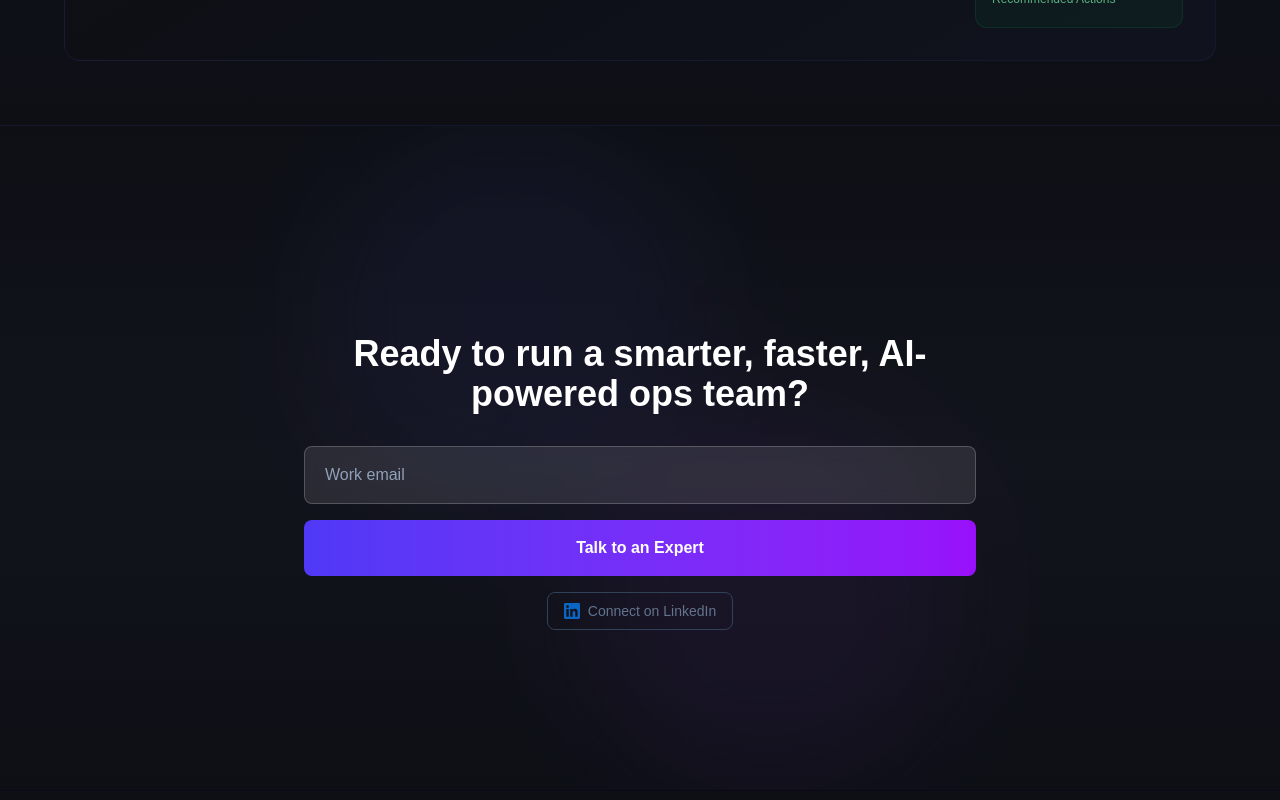
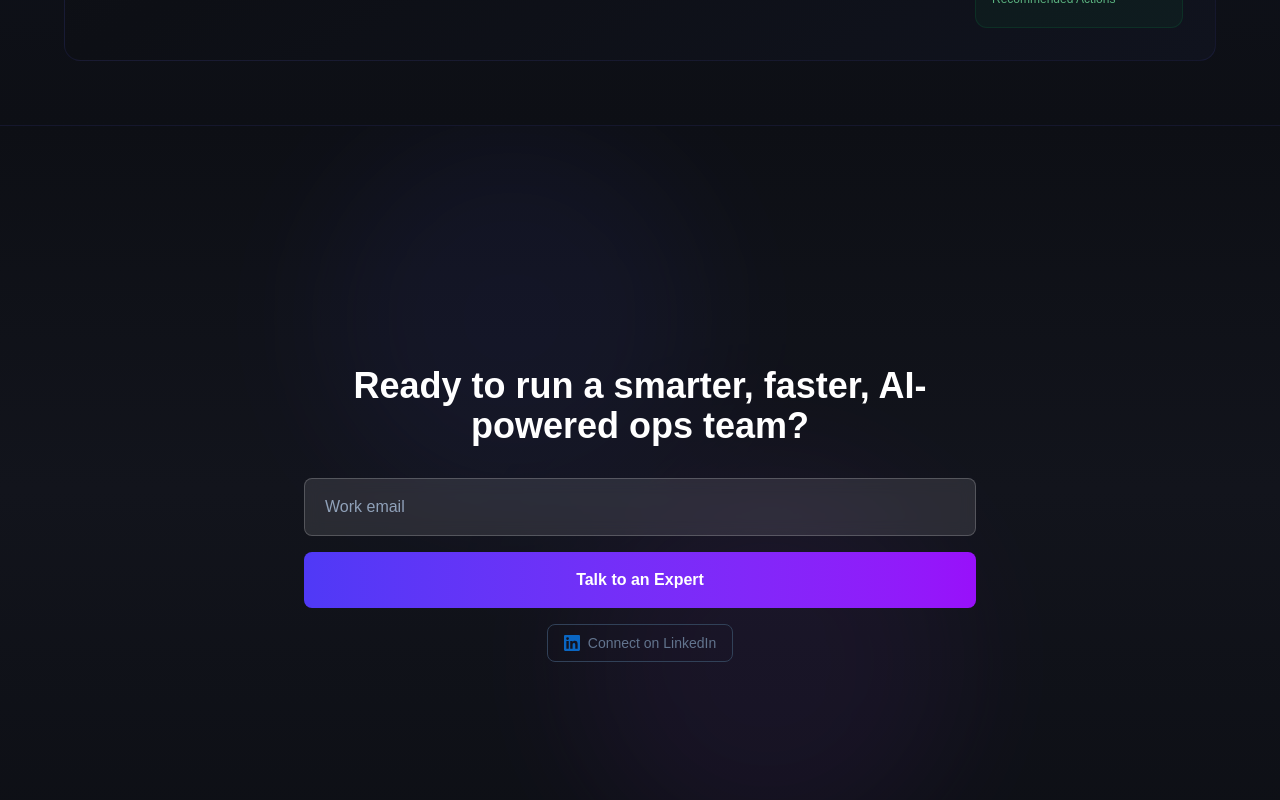
Before and after one commit to palani1munusamy/ops-nerve-website, a Next.js app: page / in a window 1280 px wide. Shown: the part 3340-4140 px from the top of the page. Built offline with nearby package versions, Linux system fonts and the light colour scheme.

Commit message:
Increase CTA padding to pt-60 pb-48
Co-Authored-By: Claude Sonnet 4.6 <noreply@anthropic.com>

```diff
--- a/src/components/CTA.tsx
+++ b/src/components/CTA.tsx
@@ -1,6 +1,6 @@
 export default function CTA() {
   return (
-    <section id="contact" className="relative bg-gradient-to-b from-[#0d0f15] via-[#12141c] to-[#0d0f15] text-white pt-52 pb-40 px-4 border-t border-indigo-500/10 overflow-hidden scroll-mt-20">
+    <section id="contact" className="relative bg-gradient-to-b from-[#0d0f15] via-[#12141c] to-[#0d0f15] text-white pt-60 pb-48 px-4 border-t border-indigo-500/10 overflow-hidden scroll-mt-20">
       <div className="absolute inset-0 opacity-30">
         <div className="absolute top-0 left-1/4 w-96 h-96 bg-indigo-500/20 rounded-full blur-3xl"></div>
         <div className="absolute bottom-0 right-1/4 w-96 h-96 bg-purple-500/20 rounded-full blur-3xl"></div>
```
